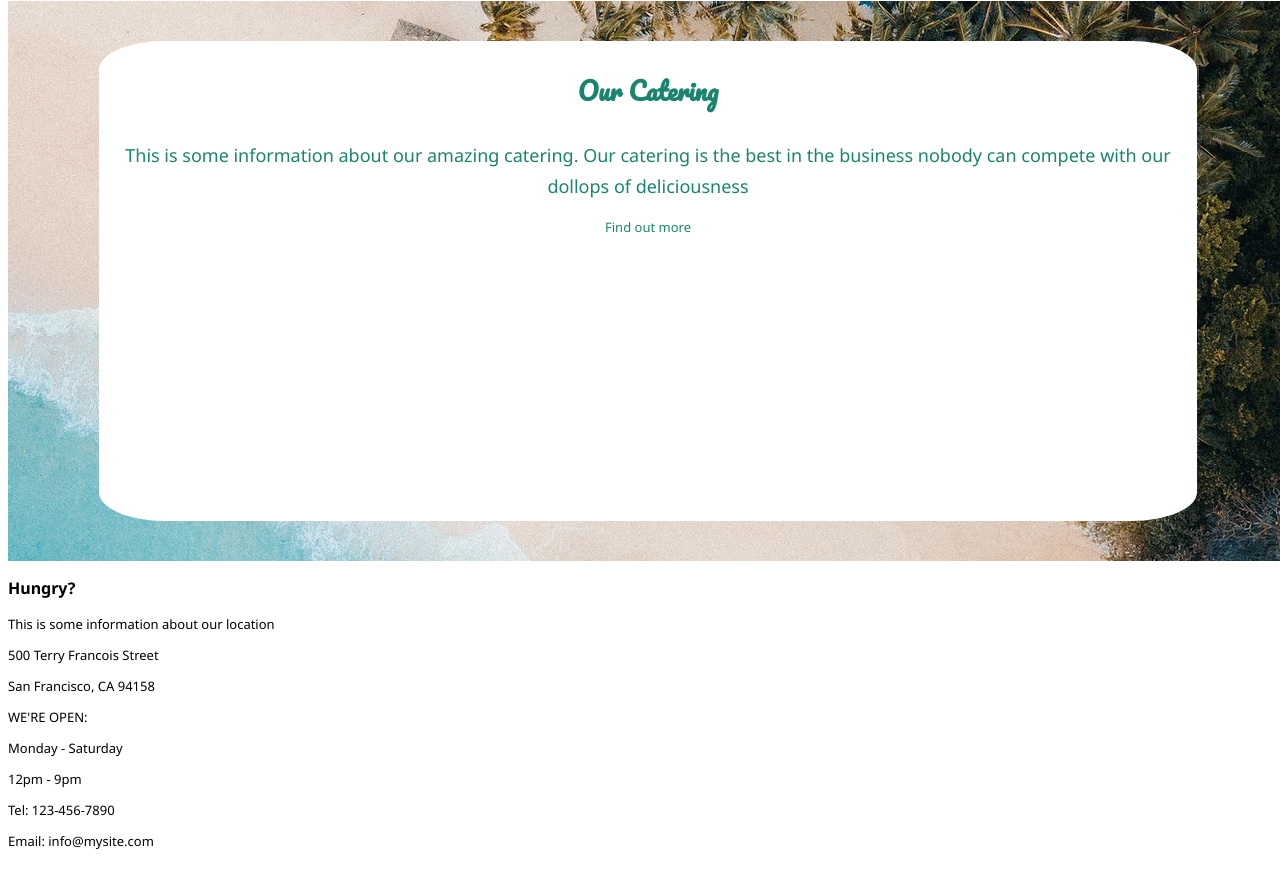
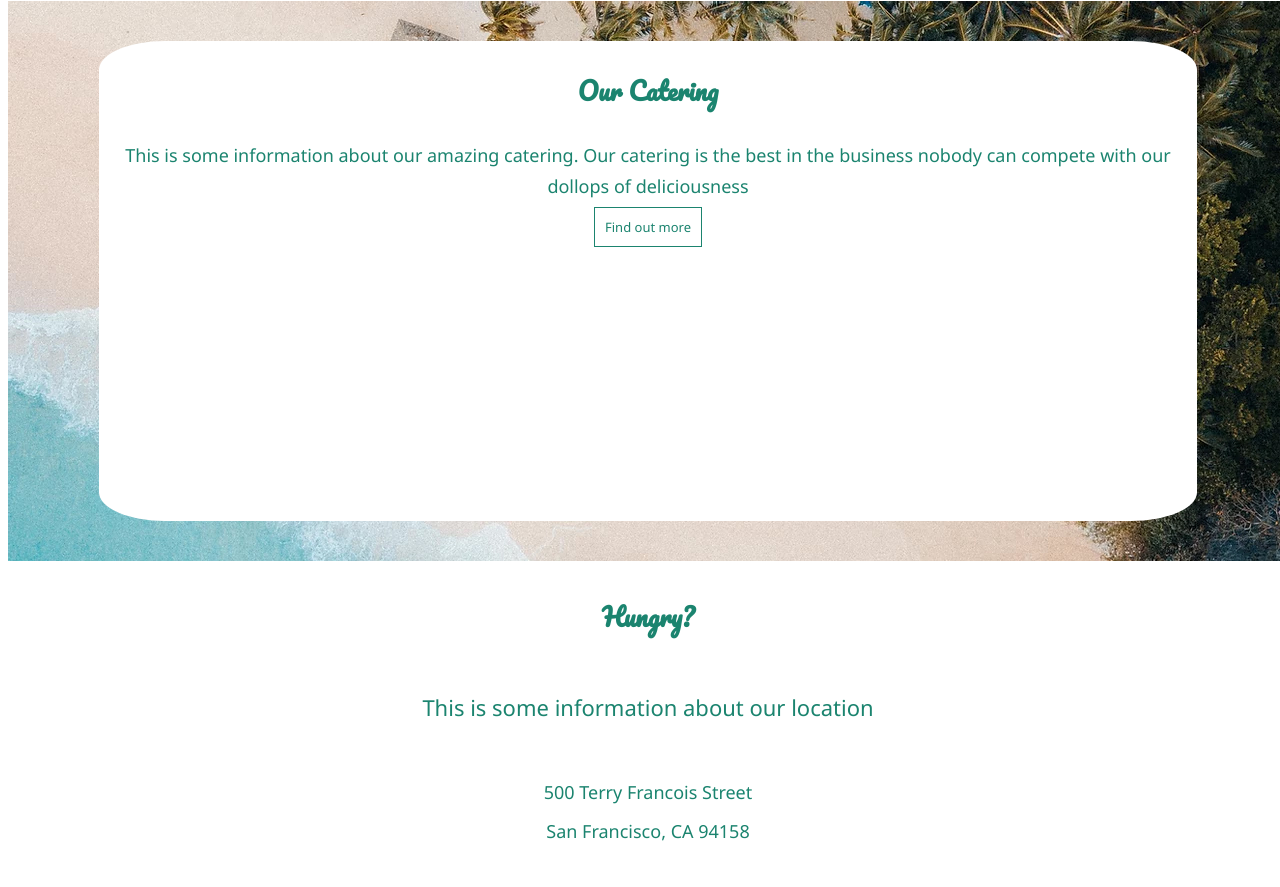
Before and after one commit to SebastianKildow/poke-site, a website: page index.html in a window 1280 px wide. Shown: the part 1553-2440 px from the top of the page. Before the commit the page ends 2416 px from the top, so only its background shows below. Drawn offline with Linux system fonts and the light colour scheme.

Commit message:
last section done. now for tweaks, nav, and bp

```diff
--- a/index.html
+++ b/index.html
@@ -69,7 +69,7 @@
 				<div class="about__content">
 					<h4 class="about__header">Our Poke</h4>
 					<p class="about__text">This is text talking about how amazing our poke is. In one word - our poke is luscious. You can see our menu of monstrously delicious grub below</p>
-					<a class="about-btn" href="">See Menu</a>
+					<a class="btn about-btn" href="">See Menu</a>
 				</div>
 			</section>
 
@@ -92,27 +92,27 @@
 				<div class="catering__content">
 					<h4 class="catering__header">Our Catering</h4>
 					<p class="catering__text">This is some information about our amazing catering. Our catering is the best in the business nobody can compete with our dollops of deliciousness </p>
-					<a class="catering-btn" href="">Find out more</a>
+					<a class="btn catering-btn" href="">Find out more</a>
 				</div>
 			</section>
 
-
+			<!-- Footer -->
 			<section class="footer">
 				<div class="footer__content">
-					<h3 class="footer__header">Hungry?</h3>
+					<h4 class="footer__header">Hungry?</h4>
 					<p class="footer__sub">This is some information about our location </p>
 					<div class="footer__info">
-						<div class="footer__address">
+						<div class="footer__sec">
 							<p class="footer__text">500 Terry Francois Street </p>
 							<p class="footer__text"> San Francisco, CA 94158 </p>
 						</div>
 
-						<div class="footer__hours">
+						<div class="footer__sec">
 							<p class="footer__text">WE'RE OPEN: </p>
 							<p class="footer__text"> Monday - Saturday </p>
 							<p class="footer__text">12pm - 9pm </p>
 						</div>
-						<div class="footer__contact">
+						<div class="footer__sec">
 							<p class="footer__text">Tel: 123-456-7890 </p>
 							<p class="footer__text">Email: info@mysite.com </p>
 						</div>
--- a/src/scss/main.scss
+++ b/src/scss/main.scss
@@ -73,6 +73,11 @@ li {
   display: grid;
   grid-template-columns: 1fr;
   grid-auto-rows: auto;
+}
+
+.btn {
+  padding: 10px;
+  border: solid 1px #1b846f;
 }
 
 /* Nav ================================= */
@@ -291,7 +296,7 @@ li {
   width: 100vw;
   /*bg*/
   background-image: url(/src/img/catering_img.jpg);
-
+  background-attachment: fixed;
   color: #1b846f;
   &__header {
     font-family: "Pacifico", cursive;
@@ -313,3 +318,40 @@ li {
     line-height: 1.3;
   }
 }
+
+/* Footer ================================= */
+.footer {
+  display: grid;
+  height: 70vh;
+  width: 100vw;
+  color: #1b846f;
+  &__content {
+    text-align: center;
+  }
+
+  &__info {
+    display: flex;
+    flex-direction: column;
+    align-self: flex-end;
+    justify-content: center;
+    text-align: center;
+  }
+  &__header {
+    font-family: "Pacifico", cursive;
+  }
+
+  &__sub {
+    font-size: 22px;
+    margin-bottom: 40px;
+    padding: 20px;
+  }
+
+  &__sec {
+    margin-bottom: 60px;
+  }
+  &__text {
+    font-size: 18px;
+    line-height: 1.2;
+    margin-top: unset;
+  }
+}
```
Also changed, not shown: dist/css/main.css, 1 other file.
